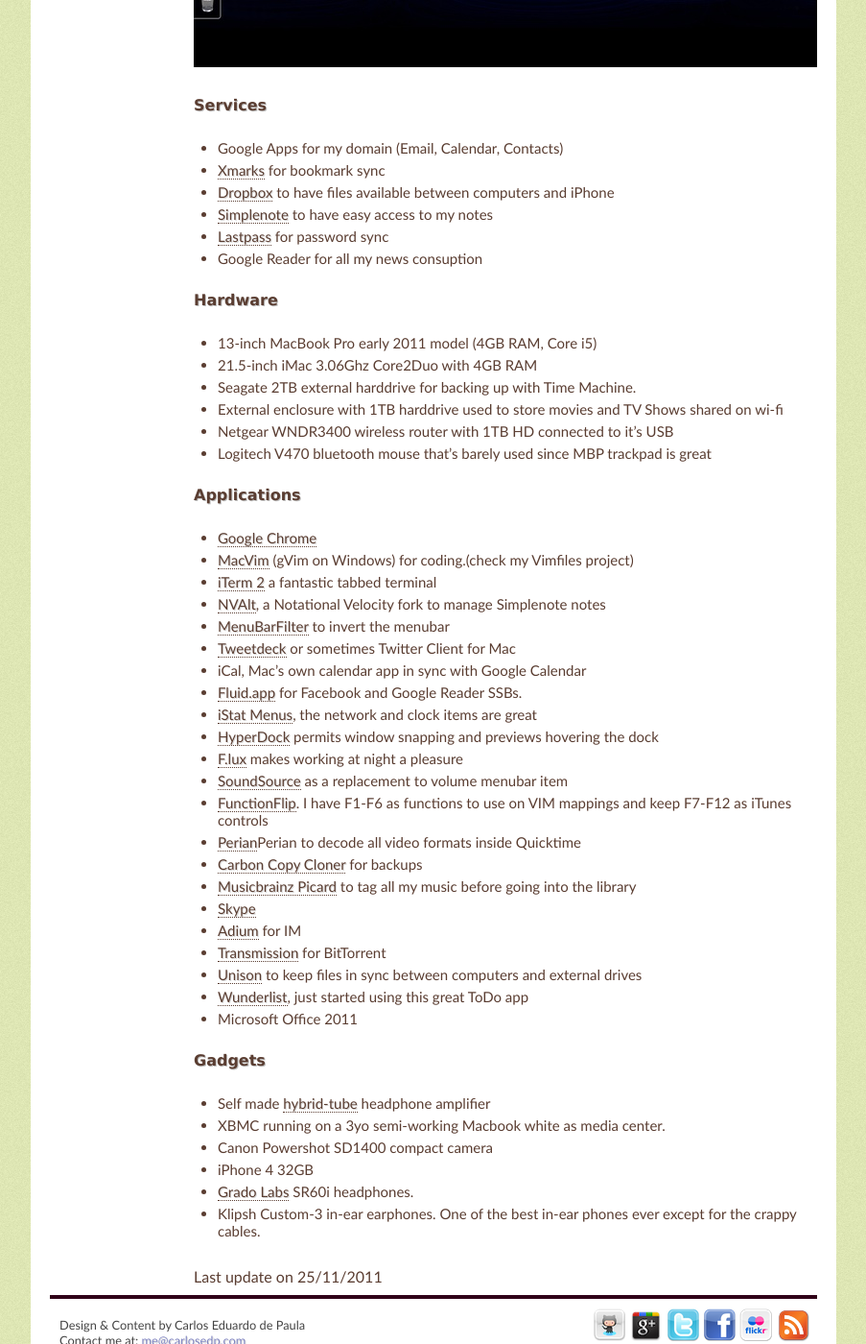
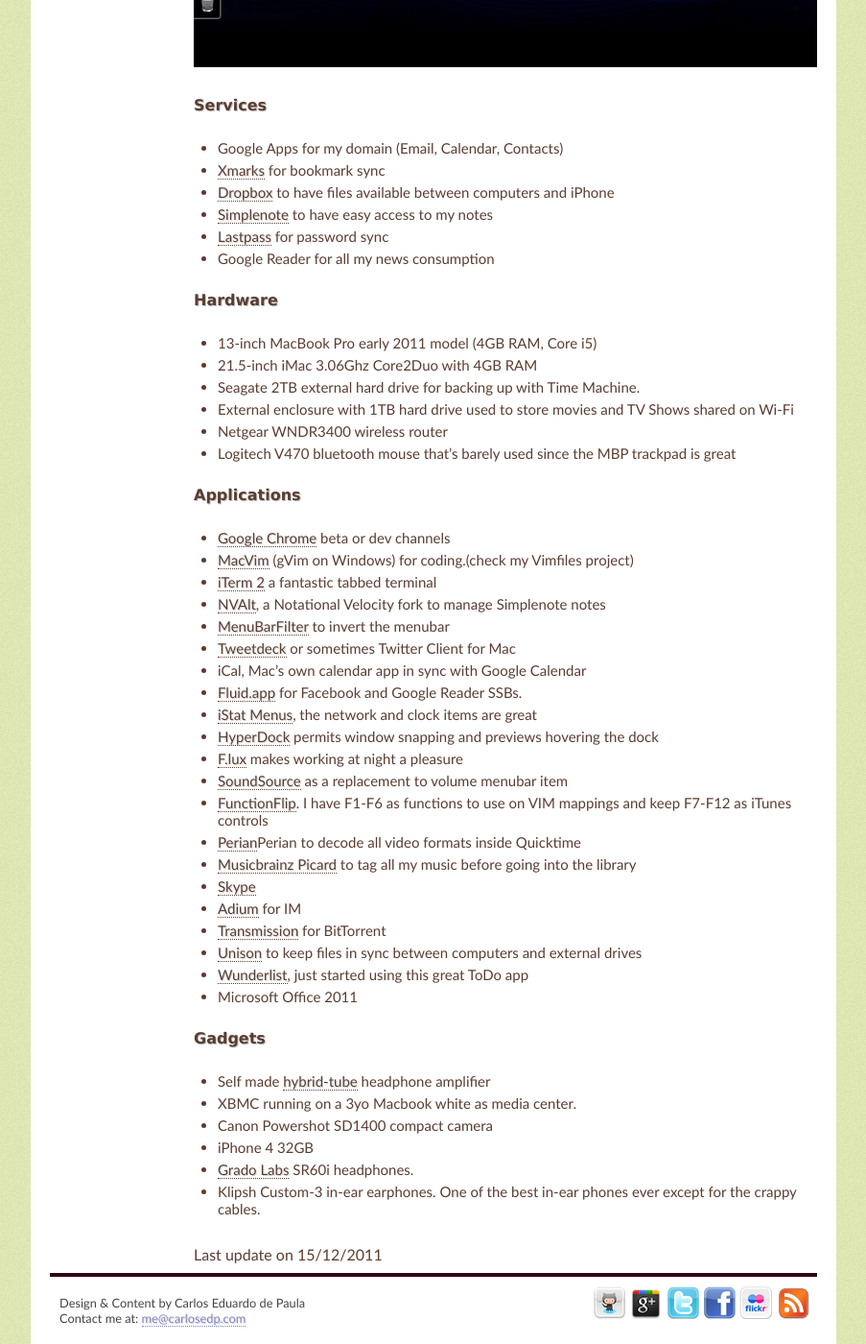
Before and after one commit to carlosedp/carlosedp.github.com, a Jekyll site: the page built from about/index.markdown, in a window 1280 px wide and 1400 px high, scrolled down 1097 px. Shown: the whole window at 96% size, without its empty margins (188-1091 px from the left). Built offline with Jekyll 4.4.1, drawn with Linux system fonts in a browser that asks for light colours; Markdown is read by kramdown in place of the engine named in the settings; comment, search, counter and statistics services are not loaded; some of the changed text lies outside the part shown.

Commit message:
Updated about

```diff
--- a/about/index.markdown
+++ b/about/index.markdown
@@ -7,7 +7,7 @@
 
 <img src="/images/Me2.jpg" alt="Me" width=150px class="right">
 
-Hi! My name is Carlos Eduardo. I'm a brazilian developer and tech enthusiast from Brazil working at a major mobile phone carrier.
+Hi! My name is Carlos Eduardo. I'm a Brazilian developer and tech enthusiast from Brazil working at a major mobile phone carrier.
 
 My great passion is write software, fiddling with new technologies and trying to keep up to the latest gadgets available.
 
@@ -19,7 +19,7 @@
 
 This site came from the need to have a single place to keep my projects and writings. It is created with [Jekyll](https://github.com/mojombo/jekyll/) engine.
 
-The design was created from scratch based on colour palletes from [ColourLovers](http://www.colourlovers.com/). Everything was made on VIM and the CSS compiled with [Compass for SASS](http://compass-style.org).
+The design was created from scratch based on colour palettes from [ColourLovers](http://www.colourlovers.com/). Everything was made on VIM and the CSS compiled with [Compass for SASS](http://compass-style.org).
 
 The source for it can be checked on my [GitHub](https://github.com/carlosedp/carlosedp.github.com) repository.
 
@@ -36,20 +36,20 @@
 * [Dropbox](http://www.dropbox.com) to have files available between computers and iPhone
 * [Simplenote](https://simple-note.appspot.com) to have easy access to my notes
 * [Lastpass](http://www.lastpass.com) for password sync
-* Google Reader for all my news consuption
+* Google Reader for all my news consumption
 
 ### Hardware
 
 * 13-inch MacBook Pro early 2011 model (4GB RAM, Core i5)
 * 21.5-inch iMac 3.06Ghz Core2Duo with 4GB RAM
-* Seagate 2TB external harddrive for backing up with Time Machine.
-* External enclosure with 1TB harddrive used to store movies and TV Shows shared on wi-fi
-* Netgear WNDR3400 wireless router with 1TB HD connected to it's USB
-* Logitech V470 bluetooth mouse that's barely used since MBP trackpad is great
+* Seagate 2TB external hard drive for backing up with Time Machine.
+* External enclosure with 1TB hard drive used to store movies and TV Shows shared on Wi-Fi
+* Netgear WNDR3400 wireless router
+* Logitech V470 bluetooth mouse that's barely used since the MBP trackpad is great
 
 ### Applications
 
-* [Google Chrome](http://www.google.com/chrome)
+* [Google Chrome](http://www.google.com/chrome) beta or dev channels
 * [MacVim](http://code.google.com/p/macvim/) (gVim on Windows) for coding.(check my Vimfiles project)
 * [iTerm 2](http://code.google.com/p/iterm2/) a fantastic tabbed terminal
 * [NVAlt](http://brettterpstra.com/project/nvalt/), a Notational Velocity fork to manage Simplenote notes
@@ -63,7 +63,6 @@
 * [SoundSource](http://www.rogueamoeba.com/freebies/) as a replacement to volume menubar item
 * [FunctionFlip](http://kevingessner.com/software/functionflip/). I have F1-F6 as functions to use on VIM mappings and keep F7-F12 as iTunes controls
 * [Perian](http://perian.org)Perian to decode all video formats inside Quicktime
-* [Carbon Copy Cloner](http://www.bombich.com/) for backups
 * [Musicbrainz Picard](http://musicbrainz.org/doc/MusicBrainz_Picard) to tag all my music before going into the library
 * [Skype](http://www.skype.com)
 * [Adium](http://adium.im) for IM
@@ -75,11 +74,11 @@
 ### Gadgets
 
 * Self made [hybrid-tube](http://diyaudioprojects.com/Solid/12AU7-IRF510-LM317-Headamp/) headphone amplifier
-* XBMC running on a 3yo semi-working Macbook white as media center.
+* XBMC running on a 3yo Macbook white as media center.
 * Canon Powershot SD1400 compact camera
 * iPhone 4 32GB
 * [Grado Labs](http://www.gradolabs.com) SR60i headphones.
 * Klipsh Custom-3 in-ear earphones. One of the best in-ear phones ever except for the crappy cables.
 
 <br>
-Last update on 25/11/2011
+Last update on 15/12/2011
```
